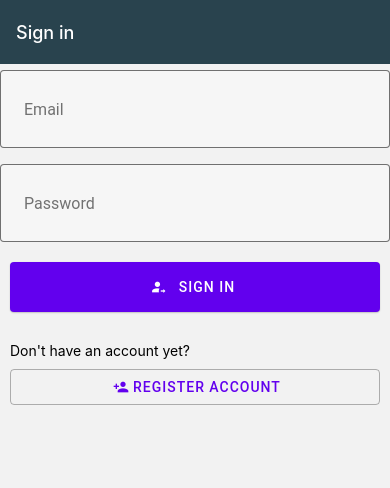
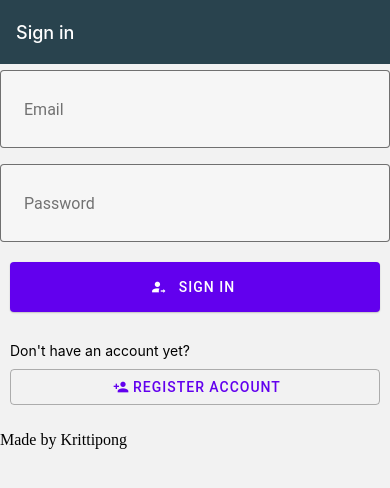
Before and after one commit to newlesk/MyWebSite, a React Native app: screen /signIn in a window 390 px wide. Shown: the top 488 px of the page. Built offline with nearby package versions, Linux system fonts and the light colour scheme; no server answers.

Commit message:
Update LoginScreen.js

```diff
--- a/screens/sessions/LoginScreen.js
+++ b/screens/sessions/LoginScreen.js
@@ -75,7 +75,7 @@ const LoginScreen = ({ navigation }) => {
         compact
         onPress={() => navigation.navigate('register')}>Register Account
       </Button>
-
+      <p>Made by Krittipong</p>
     </View>
 
 
```
